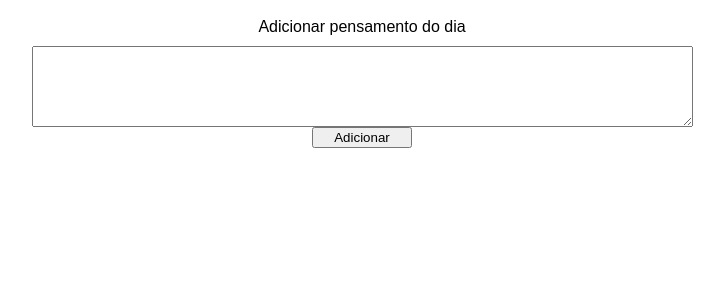
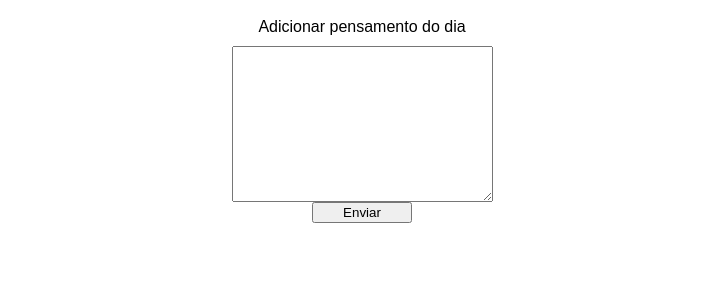
Before and after one commit to MisaelSantos/todothinks, a React (Create React App) app: page / in a window 1280 px wide. Shown: the top 300 px of the page, without its empty margins (278-1002 px from the left). Built offline with nearby package versions, Linux system fonts and the light colour scheme.

Commit message:
add hooks form

```diff
--- a/src/App.js
+++ b/src/App.js
@@ -1,15 +1,22 @@
-import React, {useState} from 'react';
+import React from 'react';
 
+import useForm from "./hooks/useForm";
 import './styleApp.css';
 
 function App(){
+  const [{ values, loading }, handleChange, handleSubmit] = useForm();
+
+  const enviarContato = () => {
+    // faça o que for preciso :)
+    console.log(values);
+  };
 
   return(
     <div className="App">
-      <form action="">
-        <label htmlFor="" className="lb">Adicionar pensamento do dia</label>
-        <textarea name="" id="" cols="80" rows="5" className="ta"></textarea>
-        <button className="btn">Adicionar</button>
+      <form onSubmit={handleSubmit(enviarContato)}>
+        <label className="lb">Adicionar pensamento do dia</label>
+        <textarea onChange={handleChange} name="name" id="" cols="30" rows="10"></textarea>
+        <button type="submit" className="btn">{loading ? "Enviando..." : "Enviar"}</button>
       </form>
     </div>
   )
--- /dev/null
+++ b/src/hooks/useForm.js
@@ -0,0 +1,23 @@
+import { useState } from "react";
+
+const useForm = (callback) => {
+  const [values, setValues] = useState({ });
+  const [loading, setLoading] = useState(false);
+
+  const handleChange = (event) => {
+    const auxValues = { ...values };
+    auxValues[event.target.name] = event.target.value;
+    setValues(auxValues);
+  };
+
+  const handleSubmit = callback => event => {
+    event.preventDefault();
+    setLoading(true);
+    callback();
+    setLoading(false);
+  };
+
+  return [{ values, loading }, handleChange, handleSubmit];
+};
+
+export default useForm;
```
